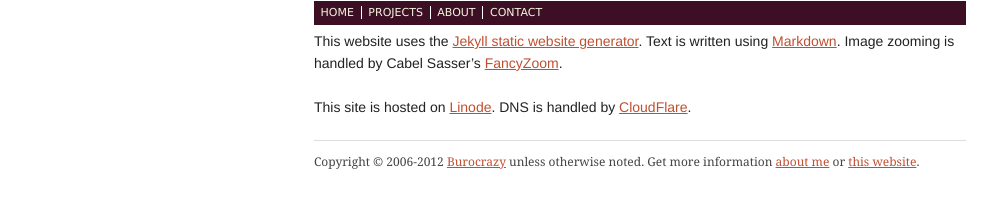
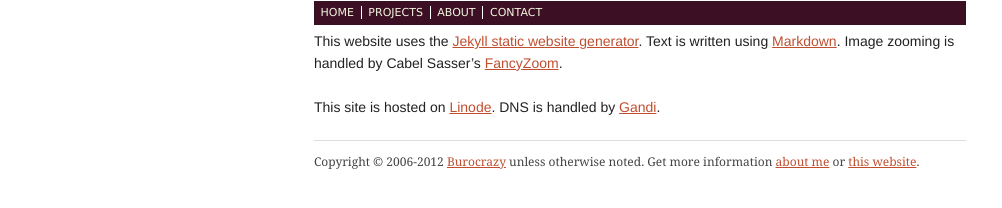
Before and after one commit to fdb/burocrazy.com, a Jekyll site: the page built from colophon.md, in a window 1280 px wide. Shown: the part 133-341 px from the top of the page, without its empty margins (0-1002 px from the left). Built offline with Jekyll 4.4.1, drawn with Linux system fonts in a browser that asks for light colours.

Commit message:
DNS is handled by Gandi again.

```diff
--- a/colophon.md
+++ b/colophon.md
@@ -6,10 +6,9 @@ This website uses the [Jekyll static website generator][jekyll]. Text is written
 
   [jekyll]: http://jekyllrb.com/
   [markdown]: http://daringfireball.net/projects/markdown/
-  [typogrify]: http://code.google.com/p/typogrify/
   [fancyzoom]:http://www.fancyzoom.com/
 
-This site is hosted on [Linode][]. DNS is handled by [CloudFlare][].
+This site is hosted on [Linode][]. DNS is handled by [Gandi][].
 
   [linode]: http://www.linode.com/?r=4be4bc35d12677cff12e393c9f4dd167d9eb6dfb
-  [cloudflare]: http://www.cloudflare.com/
+  [gandi]: http://www.gandi.net/
```
